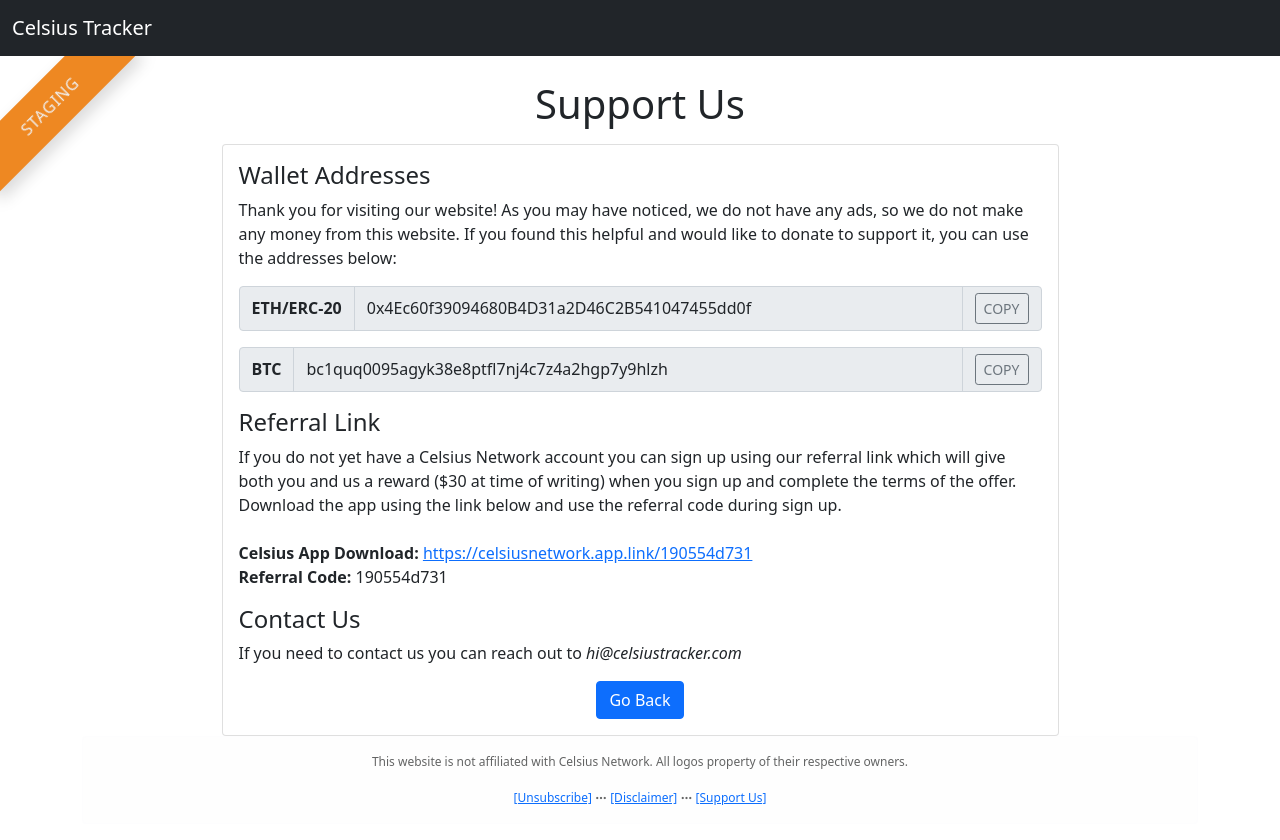
After one commit to alexrirak/celsiusRateTracker, a Flask app: page /supportUs in a window 1280 px wide. The commit adds this page. Run offline with Flask 2, Linux system fonts and the light colour scheme; parts of the project's set-up code (start-up, migrations or seed data) failed here and were passed over; some libraries are stand-ins or nearby versions.

Commit message:
support us page

```diff
--- a/app.py
+++ b/app.py
@@ -251,7 +251,16 @@ def unsubscribe_email(email_id: str):
 # Displays the disclaimer
 @app.route('/disclaimer')
 def disclaimer_page():
-    return render_template('financialDisclaimer.html',
+    return render_template('disclaimer.html',
+                           env=ENVIRONMENT,
+                           BASE_HOST=BASE_HOST)
+
+
+# Displays the support us page
+@app.route('/supportUs')
+def support_us_page():
+    return render_template('supportUs.html',
+                           env=ENVIRONMENT,
                            BASE_HOST=BASE_HOST)
 
 
--- /dev/null
+++ b/static/js/supportUs.js
@@ -0,0 +1,40 @@
+$(document).ready(function() {
+
+
+    $("#eth-copy").tooltip({
+        placement: 'bottom',
+        trigger: 'manual'
+    });
+
+    $("#btc-copy").tooltip({
+        placement: 'bottom',
+        trigger: 'manual'
+    });
+
+
+    $("#eth-copy").click(function () {
+        copyToClipboard("#eth-address");
+        showtooltip($( this ));
+    });
+
+    $("#btc-copy").click(function () {
+        copyToClipboard("#btc-address");
+        showtooltip($( this ));
+    });
+
+});
+
+function copyToClipboard(element) {
+    var $temp = $("<input>");
+    $("body").append($temp);
+    $temp.val($(element).val()).select();
+    document.execCommand("copy");
+    $temp.remove();
+}
+
+function showtooltip(element) {
+    element.tooltip('show');
+    setTimeout(function() {
+        element.tooltip('hide');
+        }, 1000);
+}
--- a/templates/financialDisclaimer.html
+++ b/templates/disclaimer.html
@@ -1,8 +1,4 @@
 {% extends "template.html" %}
-
-{% block scripts %}
-    <script type="text/javascript" src="/static/js/unsub.js"></script>
-{% endblock %}
 
 {% block content %}
     <div>
--- /dev/null
+++ b/templates/supportUs.html
@@ -0,0 +1,49 @@
+{% extends "template.html" %}
+
+{% block scripts %}
+    <script type="text/javascript" src="/static/js/supportUs.js"></script>
+{% endblock %}
+
+{% block content %}
+    <div>
+        <h1 class="text-center">Support Us</h1>
+
+            <div class="card w-75 mx-auto mt-3">
+                <div class="card-body">
+                    <h4 class="card-title">Wallet Addresses</h4>
+                    <p class="card-text">
+                        Thank you for visiting our website! As you may have noticed, we do not have any ads, so we do not make any money from this website. If you found this helpful and would like to donate to support it, you can use the addresses below:
+                    </p>
+
+                    <div class="input-group mb-3">
+                        <span class="input-group-text" style="font-weight: bold;">ETH/ERC-20</span>
+                        <input type="text" class="form-control" aria-label="ETH" id="eth-address" value="0x4Ec60f39094680B4D31a2D46C2B541047455dd0f" disabled>
+                        <span class="input-group-text"><button type="button" id="eth-copy" class="btn btn-outline-secondary btn-sm" data-bs-placement="bottom" title="Copied!">COPY</button></span>
+                    </div>
+
+                    <div class="input-group mb-3">
+                        <span class="input-group-text" style="font-weight: bold;">BTC</span>
+                        <input type="text" class="form-control" aria-label="BTC" id="btc-address" value="bc1quq0095agyk38e8ptfl7nj4c7z4a2hgp7y9hlzh" disabled>
+                        <span class="input-group-text"><button type="button" id="btc-copy" class="btn btn-outline-secondary btn-sm" data-bs-placement="bottom" title="Copied!">COPY</button></span>
+                    </div>
+
+                    <h4 class="card-title">Referral Link</h4>
+                    <p class="card-text">
+                        If you do not yet have a Celsius Network account you can sign up using our referral link which will give both you and us a reward ($30 at time of writing) when you sign up and complete the terms of the offer. Download the app using the link below and use the referral code during sign up.
+                        <br><br>
+                        <b>Celsius App Download:</b> <a href="https://celsiusnetwork.app.link/190554d731">https://celsiusnetwork.app.link/190554d731</a>
+                        <br />
+                        <b>Referral Code:</b> 190554d731
+                    </p>
+
+                    <h4 class="card-title">Contact Us</h4>
+                    <p class="card-text">If you need to contact us you can reach out to <i>hi<!---->@<!---->celsius<!---->tracker<!---->.com</i></p>
+
+                    <p class="card-text text-center">
+                        <a href="{{ BASE_HOST }}" class="btn btn-primary">Go Back</a>
+                    </p>
+                </div>
+            </div>
+
+    </div>
+{% endblock %}
--- a/templates/template.html
+++ b/templates/template.html
@@ -27,7 +27,7 @@
             <div class="alert alert-light" id="disclaimer">
                 {% block disclaimer %}This website is not affiliated with Celsius Network. All logos property of their respective owners.{% endblock %}
                 <br /><br />
-                <a href="/unsubscribe" >[Unsubscribe]</a> <i class="bi bi-three-dots"></i> <a href="/disclaimer" >[Disclaimer]</a> <i class="bi bi-three-dots"></i> [Support Us]
+                <a href="/unsubscribe" >[Unsubscribe]</a> <i class="bi bi-three-dots"></i> <a href="/disclaimer" >[Disclaimer]</a> <i class="bi bi-three-dots"></i> <a href="/supportUs" >[Support Us]</a>
             </div>
         </main>
 
```
